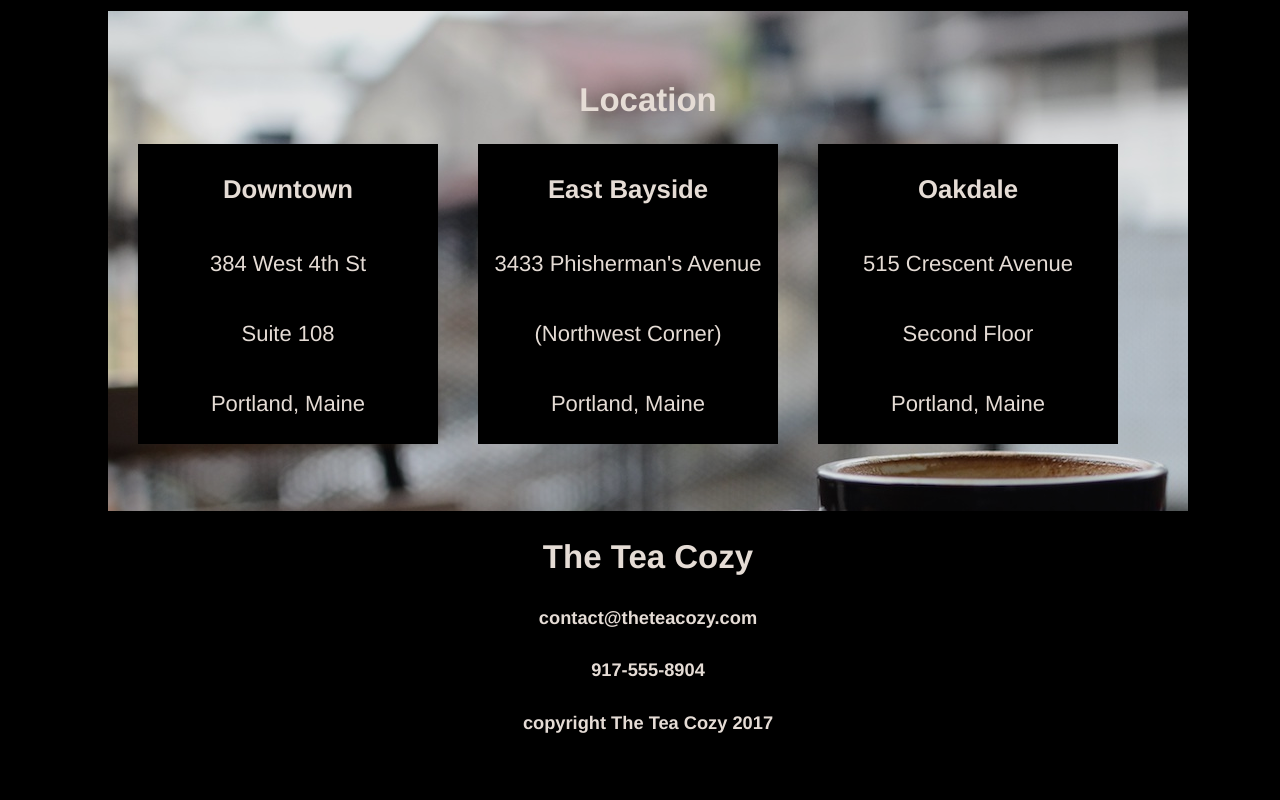
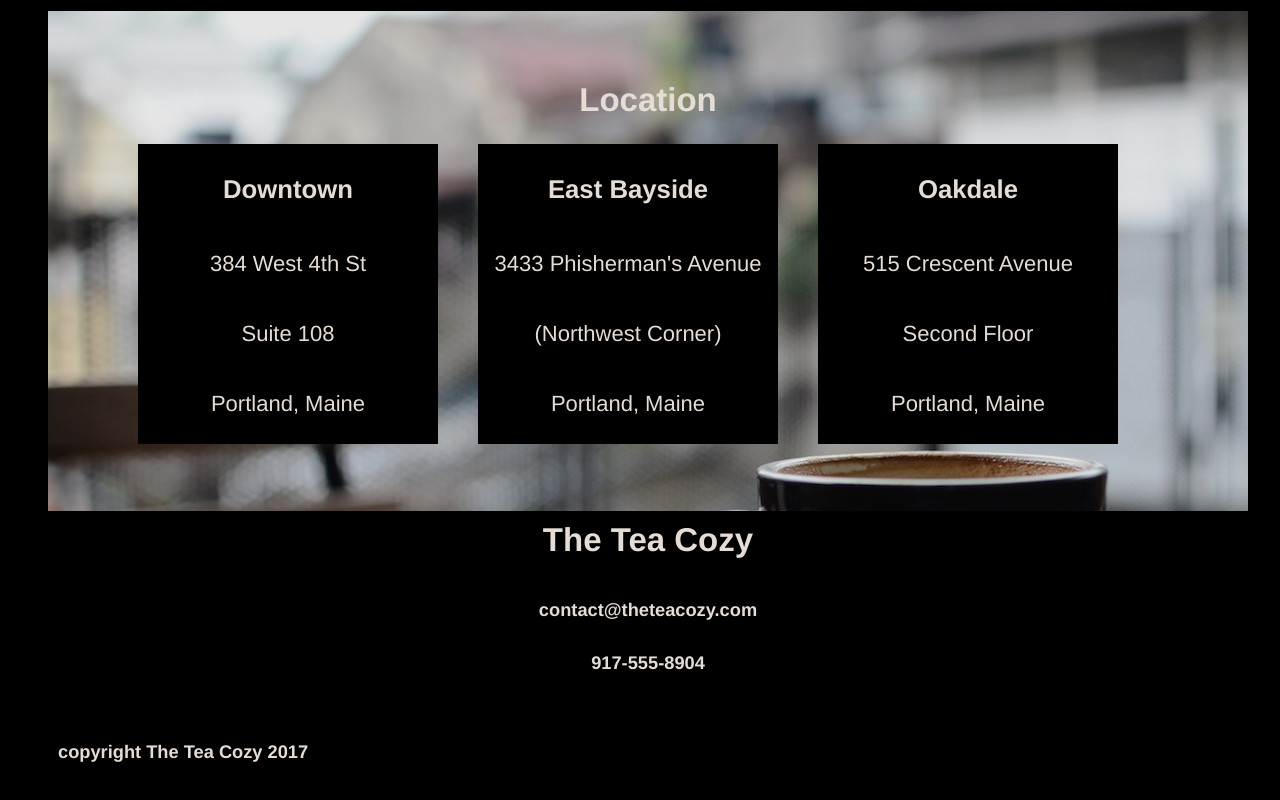
Before and after one commit to janajakobs/tea-cozy, a plain HTML site: page index.html in a window 1280 px wide. Shown: the part 1555-2355 px from the top of the page. Before the commit the page ends 2327 px from the top, so only its background shows below. Drawn offline with Linux system fonts and the light colour scheme.

Commit message:
style complete

```diff
--- a/index.html
+++ b/index.html
@@ -100,12 +100,14 @@
 
       <!-- FOOTER  Start-->
       <footer>
-        <div class="contact">
-          <h2>The Tea Cozy</h2>
-          <h5>contact@theteacozy.com</h5>
-          <h5>917-555-8904<h5>
-          <h5 class="copyright">copyright The Tea Cozy 2017</h5>
-        </div>
+          <div class="contact">
+            <h2>The Tea Cozy</h2>
+            <h5>contact@theteacozy.com</h5>
+            <h5>917-555-8904<h5>
+          </div>
+          <div class="copyright">
+            <h5>copyright The Tea Cozy 2017</h5>
+          </div>
       </footer>
       <!-- FOOTER Box END-->
     </div>
--- a/resources/css/style.css
+++ b/resources/css/style.css
@@ -132,6 +132,7 @@ nav span {
   display: block;
   background-image: url("../images/img-locations-background.jpg");
   height: 500px;
+  width: 1200px;
 }
 
 .places {
@@ -164,4 +165,23 @@ nav span {
 /* Third Box END */
 
 /* Footer */
+
+footer {
+  display: block;
+}
+
+.contact {
+  height: 200px;
+}
+
+.contact h2 {
+  margin: 0;
+  padding: 10px;
+}
+
+.copyright {
+  width: 1200px;
+  text-align: left;
+  margin-left: 20px;
+}
 /* Footer END */
```
